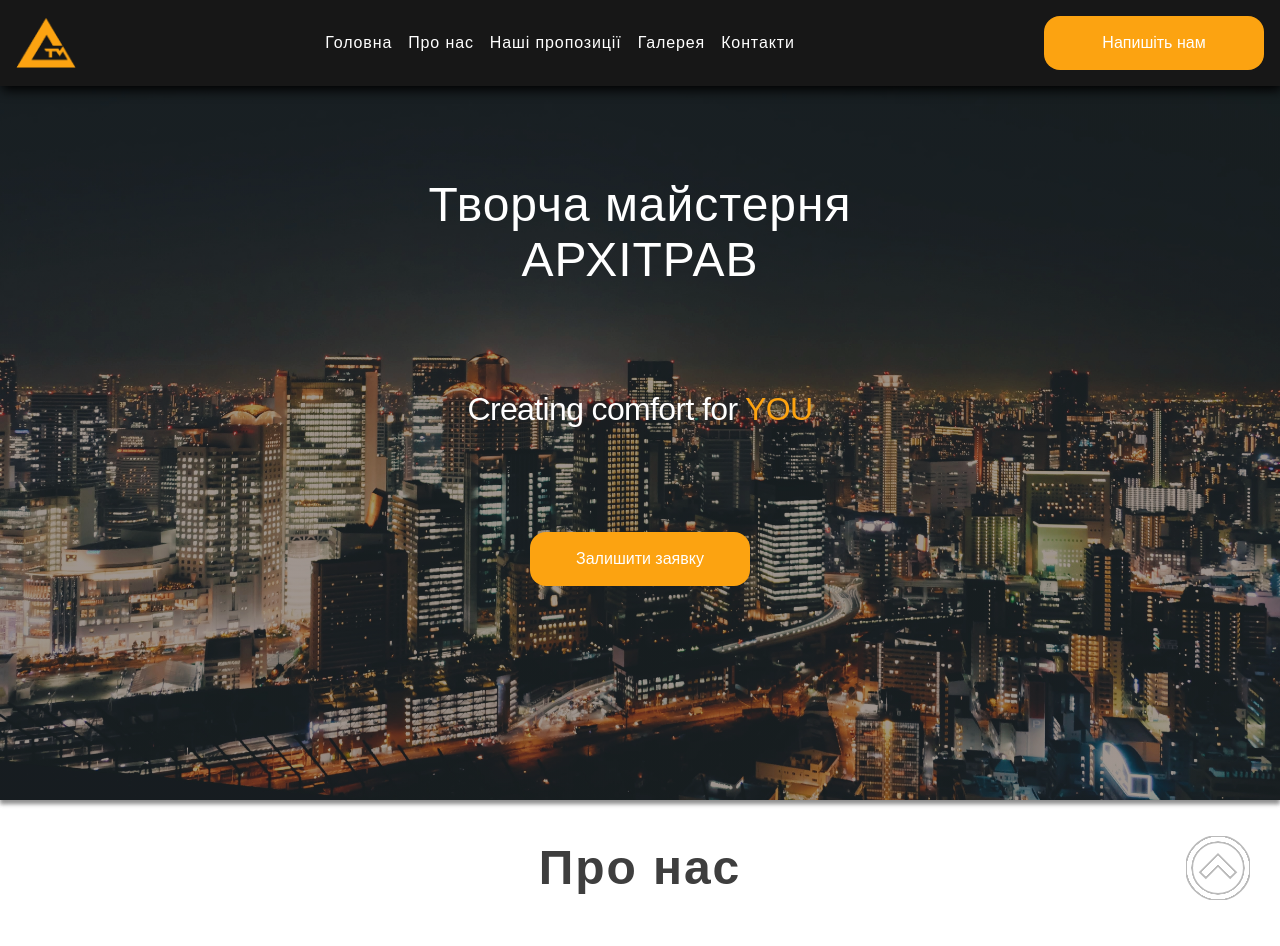
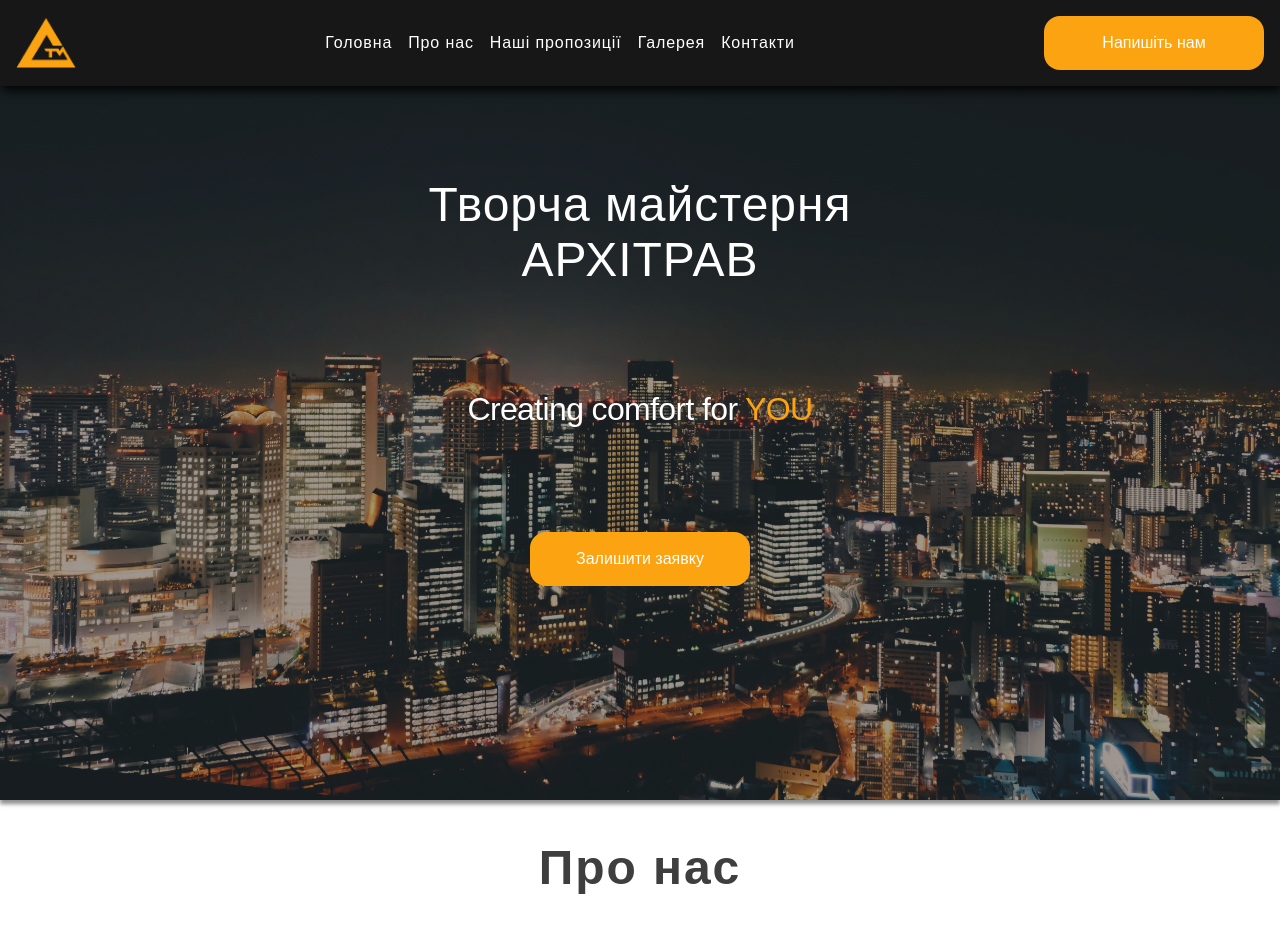
Before and after one commit to NatalaBoiko/architrave, a Next.js app: page / in a window 1280 px wide. Shown: the top 946 px of the page. Built offline with nearby package versions, Linux system fonts and the light colour scheme; a web font is replaced by a local one.

Commit message:
delete totop

```diff
--- a/src/app/page.jsx
+++ b/src/app/page.jsx
@@ -1,5 +1,5 @@
 // import Image from "next/image";
-import ToTopBtn from "@/components/ToTopBtn/ToTopBtn";
+// import ToTopBtn from "@/components/ToTopBtn/ToTopBtn";
 import About from "@/sections/About/About";
 import Contacts from "@/sections/Contacts/Contacts";
 import Gallery from "@/sections/Gallery/Gallery";
@@ -15,7 +15,7 @@ export default function Home() {
       <Suggestions />
       <Gallery />
       <Contacts />
-      <ToTopBtn />
+      {/* <ToTopBtn /> */}
     </>
   );
 }
--- a/src/components/ToTopBtn/ToTopBtn.jsx
+++ /dev/null
@@ -1,39 +0,0 @@
-"use client";
-
-import React from "react";
-import styles from "./ToTopBtn.module.scss";
-
-const ToTopBtn = () => {
-  function scrollFunction() {
-    let backToTop = document.getElementById("toTop");
-    if (!backToTop) return;
-    if (
-      document.body.scrollTop >= 200 ||
-      document.documentElement.scrollTop >= 200
-    ) {
-      backToTop.className = styles.toTopBtn;
-    } else {
-      backToTop.className = styles.toTopBtnHidden;
-      //   setTimeout(() => {
-      //     backToTop.style.display = "none";
-      //   }, 1000);
-    }
-  }
-
-  document.addEventListener("scroll", scrollFunction);
-
-  const topFunction = () => {
-    document.body.scrollTop = 0; //For Safari
-    document.documentElement.scrollTop = 0;
-  };
-
-  return (
-    <button id="toTop" onClick={topFunction} className={scrollFunction()}>
-      <svg>
-        <use href="./sprite.svg#icon-circle-up"></use>
-      </svg>
-    </button>
-  );
-};
-
-export default ToTopBtn;
--- a/src/components/ToTopBtn/ToTopBtn.module.scss
+++ /dev/null
@@ -1,24 +0,0 @@
-.toTopBtnHidden,
-.toTopBtn {
-  position: fixed;
-  right: 30px;
-  bottom: 30px;
-
-  width: 64px;
-  height: 64px;
-  background: none;
-  outline: none;
-  border: none;
-
-  & svg {
-    fill: rgba(255, 255, 255, 0.238);
-    stroke: var(--dark_fonf_color);
-    width: 64px;
-    height: 64px;
-    filter: brightness(3);
-  }
-}
-
-.toTopBtnHidden {
-  bottom: -100px;
-}
```
